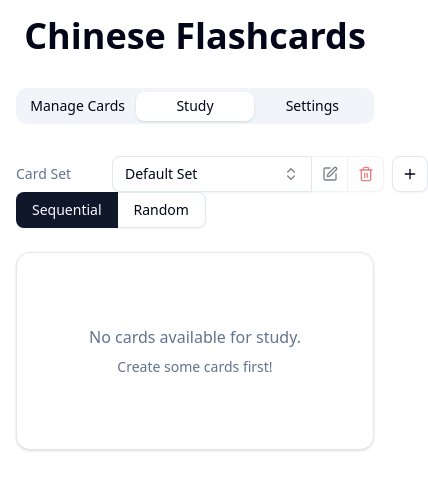
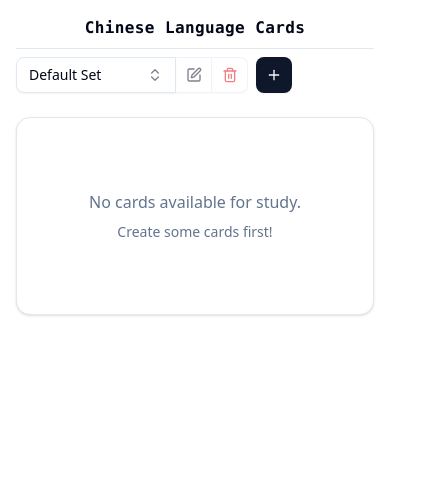
Before and after one commit to magicalpuffin/cn-lang-cards, a SvelteKit app: page / in a window 390 px wide. Shown: the top 490 px of the page, 428 px wide, since content can reach past the window. Built offline with nearby package versions, Linux system fonts and the light colour scheme.

Commit message:
add toggle, update mobile view

```diff
--- a/src/lib/components/SetSelectorCombobox.svelte
+++ b/src/lib/components/SetSelectorCombobox.svelte
@@ -29,16 +29,16 @@
 			<Button
 				{...props}
 				variant="outline"
-				class="w-[200px] justify-between overflow-hidden"
+				class="overflow-hidden justify-between w-40 md:w-52"
 				role="combobox"
 				aria-expanded={open}
 			>
 				<span class="truncate">{selectedLabel || 'Select a set...'}</span>
-				<ChevronsUpDownIcon class="shrink-0 opacity-50" />
+				<ChevronsUpDownIcon class="opacity-50 shrink-0" />
 			</Button>
 		{/snippet}
 	</Popover.Trigger>
-	<Popover.Content class="w-[200px] p-0">
+	<Popover.Content class="p-0 w-40 md:w-52">
 		<Command.Root>
 			<Command.Input placeholder="Search sets..." />
 			<Command.List>
--- a/src/lib/components/StudyMode.svelte
+++ b/src/lib/components/StudyMode.svelte
@@ -10,7 +10,8 @@
 	import StudyCard from './StudyCard.svelte';
 	import CreateCardDialog from './CreateCardDialog.svelte';
 	import CardManager from './CardManager.svelte';
-	import { PlusIcon, SquarePenIcon } from '@lucide/svelte';
+	import { PlusIcon, ShuffleIcon, SquarePenIcon } from '@lucide/svelte';
+	import { Toggle } from '$lib/components/ui/toggle';
 
 	let { mode = 'sequential', setId }: { mode?: StudyMode; setId: string } = $props();
 
@@ -103,6 +104,16 @@
 					>
 				</ButtonGroup>
 			</div>
+			<Toggle
+				aria-label="Toggle shuffle"
+				variant="outline"
+				onPressedChange={(v) => {
+					mode = v ? 'random' : 'sequential';
+				}}
+			>
+				<ShuffleIcon />
+				<span class="hidden md:inline"> Shuffle </span>
+			</Toggle>
 			<!-- <ButtonGroup> -->
 			<!-- 	<Button variant="outline" onclick={() => (createCardOpen = true)}>Add Card</Button> -->
 			<!-- 	<Button variant="outline" onclick={() => (manageCardsOpen = true)}>Manage Cards</Button> -->
--- /dev/null
+++ b/src/lib/components/ui/toggle-group/index.ts
@@ -0,0 +1,10 @@
+import Root from "./toggle-group.svelte";
+import Item from "./toggle-group-item.svelte";
+
+export {
+	Root,
+	Item,
+	//
+	Root as ToggleGroup,
+	Item as ToggleGroupItem,
+};
--- /dev/null
+++ b/src/lib/components/ui/toggle-group/toggle-group-item.svelte
@@ -0,0 +1,35 @@
+<script lang="ts">
+	import { ToggleGroup as ToggleGroupPrimitive } from "bits-ui";
+	import { getToggleGroupCtx } from "./toggle-group.svelte";
+	import { cn } from "$lib/utils.js";
+	import { type ToggleVariants, toggleVariants } from "$lib/components/ui/toggle/index.js";
+
+	let {
+		ref = $bindable(null),
+		value = $bindable(),
+		class: className,
+		size,
+		variant,
+		...restProps
+	}: ToggleGroupPrimitive.ItemProps & ToggleVariants = $props();
+
+	const ctx = getToggleGroupCtx();
+</script>
+
+<ToggleGroupPrimitive.Item
+	bind:ref
+	data-slot="toggle-group-item"
+	data-variant={ctx.variant || variant}
+	data-size={ctx.size || size}
+	data-spacing={ctx.spacing}
+	class={cn(
+		toggleVariants({
+			variant: ctx.variant || variant,
+			size: ctx.size || size,
+		}),
+		"w-auto min-w-0 shrink-0 px-3 focus:z-10 focus-visible:z-10 data-[spacing=0]:rounded-none data-[spacing=0]:shadow-none data-[spacing=0]:first:rounded-l-md data-[spacing=0]:last:rounded-r-md data-[spacing=0]:data-[variant=outline]:border-l-0 data-[spacing=0]:data-[variant=outline]:first:border-l",
+		className
+	)}
+	{value}
+	{...restProps}
+/>
--- /dev/null
+++ b/src/lib/components/ui/toggle-group/toggle-group.svelte
@@ -0,0 +1,59 @@
+<script lang="ts" module>
+	import { getContext, setContext } from "svelte";
+	import type { VariantProps } from "tailwind-variants";
+	import { toggleVariants } from "$lib/components/ui/toggle/index.js";
+
+	type ToggleVariants = VariantProps<typeof toggleVariants>;
+
+	interface ToggleGroupContext extends ToggleVariants {
+		spacing?: number;
+	}
+
+	export function setToggleGroupCtx(props: ToggleGroupContext) {
+		setContext("toggleGroup", props);
+	}
+
+	export function getToggleGroupCtx() {
+		return getContext<Required<ToggleGroupContext>>("toggleGroup");
+	}
+</script>
+
+<script lang="ts">
+	import { ToggleGroup as ToggleGroupPrimitive } from "bits-ui";
+	import { cn } from "$lib/utils.js";
+
+	let {
+		ref = $bindable(null),
+		value = $bindable(),
+		class: className,
+		size = "default",
+		spacing = 0,
+		variant = "default",
+		...restProps
+	}: ToggleGroupPrimitive.RootProps & ToggleVariants & { spacing?: number } = $props();
+
+	setToggleGroupCtx({
+		variant,
+		size,
+		spacing,
+	});
+</script>
+
+<!--
+Discriminated Unions + Destructing (required for bindable) do not
+get along, so we shut typescript up by casting `value` to `never`.
+-->
+<ToggleGroupPrimitive.Root
+	bind:value={value as never}
+	bind:ref
+	data-slot="toggle-group"
+	data-variant={variant}
+	data-size={size}
+	data-spacing={spacing}
+	style={`--gap: ${spacing}`}
+	class={cn(
+		"group/toggle-group flex w-fit items-center gap-[--spacing(var(--gap))] rounded-md data-[spacing=default]:data-[variant=outline]:shadow-xs",
+		className
+	)}
+	{...restProps}
+/>
--- /dev/null
+++ b/src/lib/components/ui/toggle/index.ts
@@ -0,0 +1,13 @@
+import Root from "./toggle.svelte";
+export {
+	toggleVariants,
+	type ToggleSize,
+	type ToggleVariant,
+	type ToggleVariants,
+} from "./toggle.svelte";
+
+export {
+	Root,
+	//
+	Root as Toggle,
+};
--- /dev/null
+++ b/src/lib/components/ui/toggle/toggle.svelte
@@ -0,0 +1,52 @@
+<script lang="ts" module>
+	import { type VariantProps, tv } from "tailwind-variants";
+
+	export const toggleVariants = tv({
+		base: "hover:bg-muted hover:text-muted-foreground data-[state=on]:bg-accent data-[state=on]:text-accent-foreground focus-visible:border-ring focus-visible:ring-ring/50 aria-invalid:ring-destructive/20 dark:aria-invalid:ring-destructive/40 aria-invalid:border-destructive inline-flex items-center justify-center gap-2 rounded-md text-sm font-medium whitespace-nowrap transition-[color,box-shadow] outline-none focus-visible:ring-[3px] disabled:pointer-events-none disabled:opacity-50 [&_svg]:pointer-events-none [&_svg]:shrink-0 [&_svg:not([class*='size-'])]:size-4",
+		variants: {
+			variant: {
+				default: "bg-transparent",
+				outline:
+					"border-input hover:bg-accent hover:text-accent-foreground border bg-transparent shadow-xs",
+			},
+			size: {
+				default: "h-9 min-w-9 px-2",
+				sm: "h-8 min-w-8 px-1.5",
+				lg: "h-10 min-w-10 px-2.5",
+			},
+		},
+		defaultVariants: {
+			variant: "default",
+			size: "default",
+		},
+	});
+
+	export type ToggleVariant = VariantProps<typeof toggleVariants>["variant"];
+	export type ToggleSize = VariantProps<typeof toggleVariants>["size"];
+	export type ToggleVariants = VariantProps<typeof toggleVariants>;
+</script>
+
+<script lang="ts">
+	import { Toggle as TogglePrimitive } from "bits-ui";
+	import { cn } from "$lib/utils.js";
+
+	let {
+		ref = $bindable(null),
+		pressed = $bindable(false),
+		class: className,
+		size = "default",
+		variant = "default",
+		...restProps
+	}: TogglePrimitive.RootProps & {
+		variant?: ToggleVariant;
+		size?: ToggleSize;
+	} = $props();
+</script>
+
+<TogglePrimitive.Root
+	bind:ref
+	bind:pressed
+	data-slot="toggle"
+	class={cn(toggleVariants({ variant, size }), className)}
+	{...restProps}
+/>
--- a/src/routes/+page.svelte
+++ b/src/routes/+page.svelte
@@ -1,9 +1,7 @@
 <script lang="ts">
 	import { cardStore, DEFAULT_SET_ID } from '$lib/stores/cards.svelte';
-	import { Tabs, TabsContent, TabsList, TabsTrigger } from '$lib/components/ui/tabs';
 	import { Button } from '$lib/components/ui/button';
 	import { ButtonGroup } from '$lib/components/ui/button-group';
-	import CardManager from '$lib/components/CardManager.svelte';
 	import StudyMode from '$lib/components/StudyMode.svelte';
 	import SetSelectorCombobox from '$lib/components/SetSelectorCombobox.svelte';
 	import CreateSetDialog from '$lib/components/CreateSetDialog.svelte';
@@ -11,6 +9,7 @@
 	import type { StudyMode as StudyModeType } from '$lib/types';
 	import { PlusIcon, SquarePenIcon, Trash2Icon } from '@lucide/svelte';
 	import DeleteSetDialog from '$lib/components/DeleteSetDialog.svelte';
+	import { Separator } from '$lib/components/ui/separator';
 
 	let studyMode = $state<StudyModeType>('sequential');
 	let studySetId = $state<string | null>(cardStore.selectedSetId || null);
@@ -27,34 +26,25 @@
 </script>
 
 <div class="container p-4 mx-auto max-w-4xl">
-	<h1 class="mb-8 text-4xl font-bold text-center">Chinese Flashcards</h1>
+	<h1 class="font-mono font-bold tracking-wide text-center md:text-2xl">Chinese Language Cards</h1>
+	<Separator class="my-2 md:my-4" />
 
-	<Tabs value="study" class="w-full">
-		<TabsList class="grid grid-cols-3 w-full">
-			<TabsTrigger value="manage">Manage Cards</TabsTrigger>
-			<TabsTrigger value="study">Study</TabsTrigger>
-			<TabsTrigger value="settings">Settings</TabsTrigger>
-		</TabsList>
-
-		<TabsContent value="manage" class="mt-6 space-y-6">
-			<CardManager />
-		</TabsContent>
-
-		<TabsContent value="study" class="mt-6">
 	<div class="space-y-6">
 		<div class="flex flex-wrap justify-between items-center">
 			<div class="flex items-center space-x-4">
-						<span class="w-20 text-sm text-muted-foreground">Card Set</span>
+				<span class="hidden w-20 text-sm md:inline text-muted-foreground">Card Set</span>
 				<ButtonGroup>
 					<ButtonGroup>
 						<SetSelectorCombobox bind:value={studySetId} />
 						<Button
+							aria-label="Edit card set"
 							variant="outline"
 							size="icon"
 							onclick={() => (editSetOpen = true)}
 							disabled={!studySetId || studySetId === DEFAULT_SET_ID}><SquarePenIcon /></Button
 						>
 						<Button
+							aria-label="Delete card set"
 							variant="outline"
 							size="icon"
 							onclick={() => (deleteSetOpen = true)}
@@ -63,27 +53,12 @@
 						>
 					</ButtonGroup>
 					<ButtonGroup>
-								<Button variant="outline" size="icon" onclick={() => (createSetOpen = true)}
+						<Button aria-label="Create card set" size="icon" onclick={() => (createSetOpen = true)}
 							><PlusIcon /></Button
 						>
 					</ButtonGroup>
 				</ButtonGroup>
 			</div>
-
-					<ButtonGroup>
-						<Button
-							variant={studyMode === 'sequential' ? 'default' : 'outline'}
-							onclick={() => (studyMode = 'sequential')}
-						>
-							Sequential
-						</Button>
-						<Button
-							variant={studyMode === 'random' ? 'default' : 'outline'}
-							onclick={() => (studyMode = 'random')}
-						>
-							Random
-						</Button>
-					</ButtonGroup>
 		</div>
 
 		{#if studySetId}
@@ -92,14 +67,12 @@
 			<p class="py-8 text-center text-muted-foreground">Select a set to start studying.</p>
 		{/if}
 	</div>
-		</TabsContent>
-
-		<TabsContent value="settings" class="mt-6">
-			<div class="py-12 text-center text-muted-foreground">Settings coming soon...</div>
-		</TabsContent>
-	</Tabs>
 </div>
 
 <CreateSetDialog bind:open={createSetOpen} oncreate={(id) => (studySetId = id)} />
 <EditSetDialog bind:open={editSetOpen} cardSet={selectedSet} />
-<DeleteSetDialog bind:open={deleteSetOpen} cardSet={selectedSet} ondelete={() => (studySetId = DEFAULT_SET_ID)} />
+<DeleteSetDialog
+	bind:open={deleteSetOpen}
+	cardSet={selectedSet}
+	ondelete={() => (studySetId = DEFAULT_SET_ID)}
+/>
```
Lines whose indentation alone changed are shown as unchanged.
